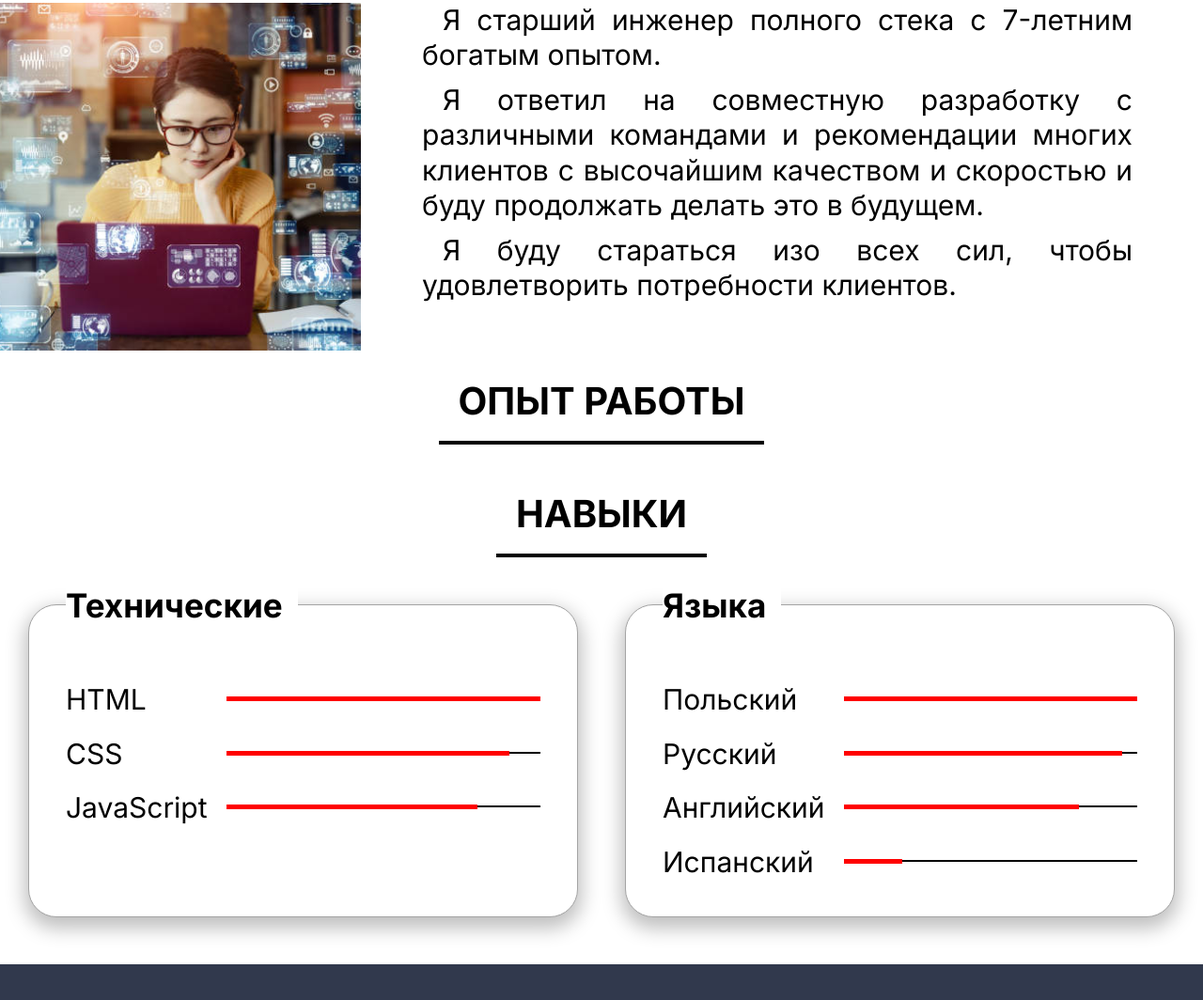
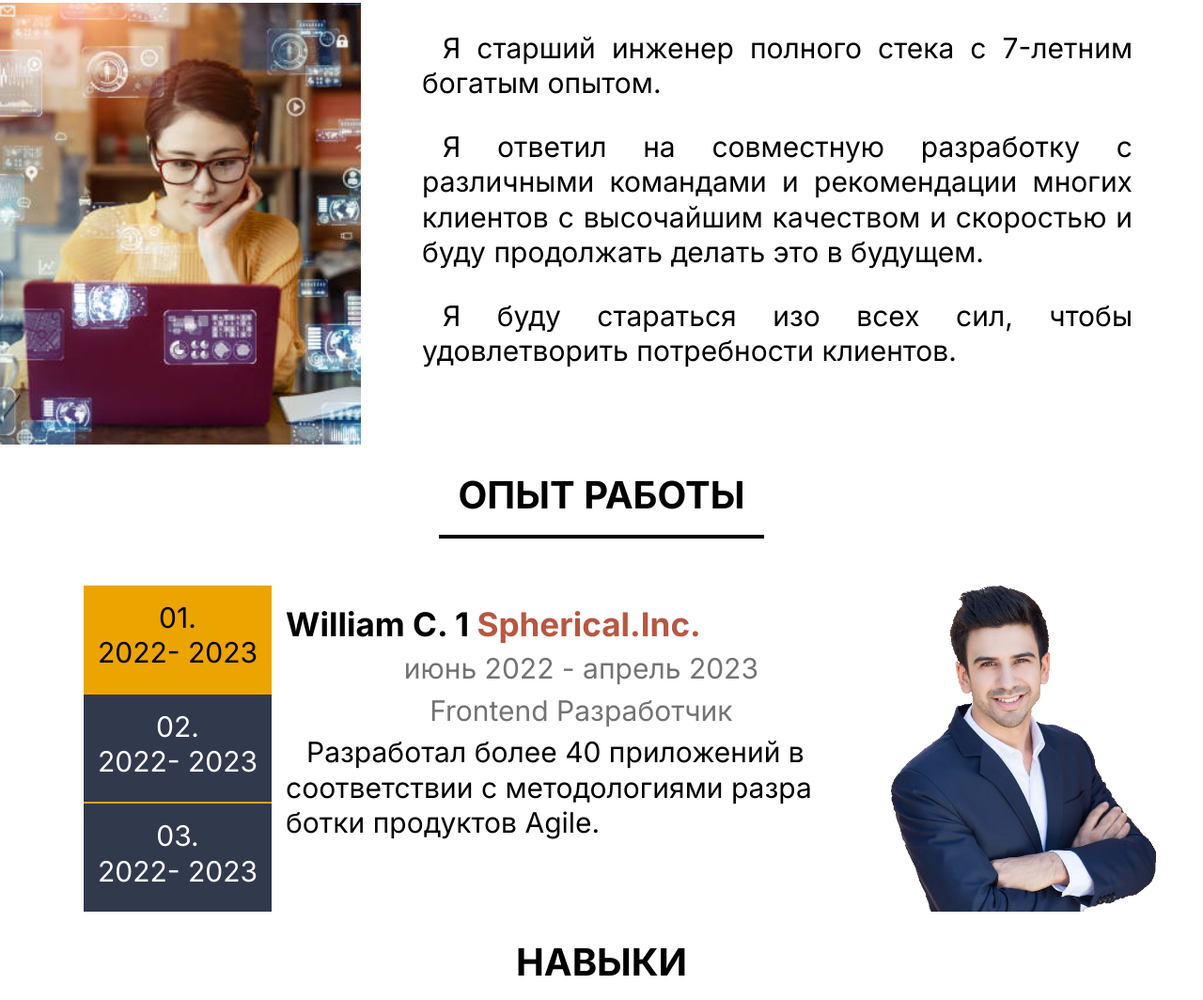
Before and after one commit to eIT-Janusz/flyToIT-project-CV-one, a plain HTML site: page index.html in a window 1280 px wide. Shown: the part 1736-2800 px from the top of the page at 94% size. Drawn offline with Linux system fonts and the light colour scheme.

Commit message:
Add static experience section

```diff
--- a/assets/css/about.css
+++ b/assets/css/about.css
@@ -19,11 +19,12 @@
     text-align: justify;
     padding-right: 25px;
 }
-.about_description p {
-    margin: 0;
-    text-indent: 22px;
+
+@media screen and (max-width: 900px) {
+    .about_description p {
+        margin: 0;
+    }
 }
-
 @media screen and (min-width: 901px) {
     .about_content {
         display: flex;
--- a/assets/css/experience.css
+++ b/assets/css/experience.css
@@ -5,11 +5,88 @@
 
 .experience_content {
     display: flex;
-    gap: 65px;
 }
 
 .experience_content img {
     max-width: 400px;
     width: 30%;
-    object-fit: cover;
+    object-fit: contain;
 }
+
+.experience-list {
+    display: flex;
+}
+.experience-list-item {
+    flex-grow: 1;
+    background-color: var(--color-bg-secondary);
+    color: var(--color-font-secondary);
+    padding: 16px 12px;
+    cursor: pointer;
+    transition: color 0.6s linear, background-color 0.6s linear;
+}
+
+.experience-list-item.active {
+    background-color: var(--color-decoration-additional);
+    color: var(--color-font-main);
+}
+
+.experience-list-item:not(:last-child) {
+    border-bottom: 2px solid var(--color-decoration-additional);
+    border-right: none;
+}
+
+.experience-date-to {
+    text-align: right;
+}
+
+.experience-details {
+    padding: 20px 15px;
+}
+
+.experience-details .period,
+.experience-details .position {
+    margin: 7px 0;
+}
+@media screen and (min-width: 601px) {
+    .experience-list {
+        display: flex;
+        flex-direction: column;
+        flex-basis: 200px;
+        flex-shrink: 0;
+        text-align: center;
+    }
+    .experience-date-to {
+        display: inline-block;
+    }
+}
+
+@media screen and (min-width: 901px) {
+    .experience_content {
+        margin-left: calc((100vw - 50px - min(1400px, 90vw)) / 2);
+        max-width: min(1400px, 90vw);
+    }
+    .experience-list-item {
+        max-height: 90px;
+    }
+}
+
+@media screen and (max-width: 600px) {
+    .experience_content {
+        flex-direction: column;
+    }
+    .experience-list {
+        flex-direction: row;
+        width: 100%;
+    }
+    .experience-list-item {
+        padding: 4px 8px;
+    }
+    .experience-list-item:not(:last-child) {
+        border-bottom: none;
+        border-right: 2px solid var(--color-decoration-additional);
+    }
+
+    .experience-details {
+        box-shadow: 0px 4px 10px 2px rgba(0, 0, 0, 0.25);
+    }
+}
--- a/assets/css/main.css
+++ b/assets/css/main.css
@@ -53,9 +53,26 @@ h2 {
 .text-bold {
     font-weight: 700;
 }
-
+.text-center {
+    text-align: center;
+}
+.text-indent {
+    text-indent: 22px;
+}
 .width-100 {
     width: 100%;
+}
+
+.no-margin {
+    margin: 0;
+}
+
+.flex {
+    display: flex;
+}
+
+.hide {
+    display: none;
 }
 
 @media screen and (max-width: 900px) {
@@ -64,6 +81,11 @@ h2 {
     }
 }
 
+@media screen and (max-width: 900px) {
+    .tablet-hide {
+        display: none;
+    }
+}
 @media screen and (max-width: 600px) {
     body {
         font-size: 18px;
--- /dev/null
+++ b/assets/javascript/experience.js
@@ -0,0 +1,32 @@
+const ACTIVE_WORK_ITEM_CLASS = "active";
+const UNACTIVE_WORK_CLASS = "hide";
+let currentWorkItemEl;
+let currentWorkEl;
+
+const experienceItems = document.querySelectorAll("#experience .experience-list-item");
+
+experienceItems.forEach((experienceItem) => {
+    experienceItem.addEventListener("click", () => activateWork(experienceItem));
+});
+
+function activateWork(experienceItem) {
+    const workId = experienceItem.dataset.workFor;
+    const workEl = document.getElementById(workId);
+
+    if (currentWorkEl) {
+        currentWorkEl.classList.add(UNACTIVE_WORK_CLASS);
+        currentWorkItemEl.classList.remove(ACTIVE_WORK_ITEM_CLASS);
+    }
+
+    workEl.classList.remove(UNACTIVE_WORK_CLASS);
+    experienceItem.classList.add(ACTIVE_WORK_ITEM_CLASS);
+
+    currentWorkEl = workEl;
+    currentWorkItemEl = experienceItem;
+}
+
+function initExperience() {
+    experienceItems[0].click();
+}
+
+initExperience();
--- a/index.html
+++ b/index.html
@@ -12,6 +12,7 @@
         <link href="./assets/css/header.css" rel="stylesheet" />
         <link href="./assets/css/banner.css" rel="stylesheet" />
         <link href="./assets/css/education.css" rel="stylesheet" />
+        <link href="./assets/css/experience.css" rel="stylesheet" />
         <link href="./assets/css/about.css" rel="stylesheet" />
         <link href="./assets/css/skills.css" rel="stylesheet" />
 
@@ -78,7 +79,7 @@
                             <div class="width-100">
                                 <div class="education-card-details-main">
                                     <div class="color-accent text-bold education-card-details-period">2010-2014</div>
-                                    <h3>Название университета</h3>
+                                    <h3>Белгородский Государственный Университет</h3>
                                 </div>
                                 <div class="level">Степень Уровень</div>
                             </div>
@@ -113,7 +114,7 @@
                 <h2>ОБО МНЕ</h2>
                 <div class="about_content">
                     <img alt="" src="./assets/images/about_me.jpg" class="mobile-hide" />
-                    <div class="about_description">
+                    <div class="about_description text-indent no-margin">
                         <p>Я старший инженер полного стека с 7-летним богатым опытом.</p>
                         <p>
                             Я ответил на совместную разработку с различными командами и рекомендации многих клиентов с
@@ -123,23 +124,84 @@
                     </div>
                 </div>
             </section>
+
             <section id="experience">
                 <h2>опыт работы</h2>
-                <!-- <div class="experience_content">
-                    <img alt="" src="./assets/images/experience.jpg" />
-                    <div class="experience_description">
-                        <p>Я старший инженер полного стека с 7-летним богатым опытом.</p>
-                        <p>
-                            Я ответил на совместную разработку с различными командами и рекомендации многих клиентов с
-                            высочайшим качеством и скоростью и буду продолжать делать это в будущем.
-                        </p>
-                        <p>Я буду стараться изо всех сил, чтобы удовлетворить потребности клиентов.</p>
+                <div class="experience_content container">
+                    <div class="experience-list">
+                        <div class="experience-list-item" data-work-for="work-1">
+                            <div>
+                                <div class="hide-mobile">01.</div>
+                                2022-
+                                <div class="experience-date-to">2023</div>
+                            </div>
+                        </div>
+                        <div class="experience-list-item" data-work-for="work-2">
+                            <div>
+                                <div class="hide-mobile">02.</div>
+                                2022-
+                                <div class="experience-date-to">2023</div>
+                            </div>
+                        </div>
+                        <div class="experience-list-item" data-work-for="work-3">
+                            <div>
+                                <div class="hide-mobile">03.</div>
+                                2022-
+                                <div class="experience-date-to">2023</div>
+                            </div>
+                        </div>
                     </div>
-                </div> -->
+                    <div class="flex hide" id="work-1">
+                        <div class="experience-details">
+                            <h3 class="no-margin">
+                                William C. 1
+                                <span class="color-accent">Spherical.Inc.</span>
+                            </h3>
+                            <div class="color-light text-center period">июнь 2022 - апрель 2023</div>
+                            <div class="color-light text-center position">Frontend Разработчик</div>
+                            <div class="text-indent">
+                                Разработал более 40 приложений в соответствии с методологиями разра ботки продуктов
+                                Agile.
+                            </div>
+                        </div>
+                        <img alt="Фотография Януша Соколов" src="./assets/images/illia_big.png" class="tablet-hide" />
+                    </div>
+                    <div class="flex hide" id="work-2">
+                        <div class="experience-details">
+                            <h3 class="no-margin">
+                                William C. 2
+                                <span class="color-accent">Spherical.Inc.</span>
+                            </h3>
+                            <div class="color-light text-center period">июнь 2022 - апрель 2023</div>
+                            <div class="color-light text-center position">Frontend Разработчик</div>
+                            <div class="text-indent">
+                                Разработал более 40 приложений в соответствии с методологиями разра ботки продуктов
+                                Agile.
+                            </div>
+                        </div>
+                        <img alt="Фотография Януша Соколов" src="./assets/images/illia_big.png" class="tablet-hide" />
+                    </div>
+                    <div class="flex hide" id="work-3">
+                        <div class="experience-details">
+                            <h3 class="no-margin">
+                                William C. 3
+                                <span class="color-accent">Spherical.Inc.</span>
+                            </h3>
+                            <div class="color-light text-center period">июнь 2022 - апрель 2023</div>
+                            <div class="color-light text-center position">Frontend Разработчик</div>
+                            <div class="text-indent">
+                                Разработал более 40 приложений в соответствии с методологиями разра ботки продуктов
+                                Agile.
+                            </div>
+                        </div>
+                        <img alt="Фотография Януша Соколов" src="./assets/images/illia_big.png" class="tablet-hide" />
+                    </div>
+                </div>
             </section>
+
             <section id="skills">
                 <h2>навыки</h2>
-                <div class="skills-content">
+                <div class="skills-content container">
                     <div class="skills-box">
                         <h3 class="skills-box-title">Технические</h3>
                         <div class="skills-list">
@@ -152,7 +214,7 @@
                         </div>
                     </div>
                     <div class="skills-box">
-                        <h3 class="skills-box-title">Языка</h3>
+                        <h3 class="skills-box-title">Языки</h3>
                         <div class="skills-list">
                             <div class="skill-skill">Польский</div>
                             <div class="skill-level" style="--skill-level: 100%"></div>
@@ -195,5 +257,6 @@
         </footer>
 
         <script src="assets/javascript/header.js"></script>
+        <script src="assets/javascript/experience.js"></script>
     </body>
 </html>
```
Also changed, not shown: assets/css/education.css (+48 -38 lines), 1 other file.
